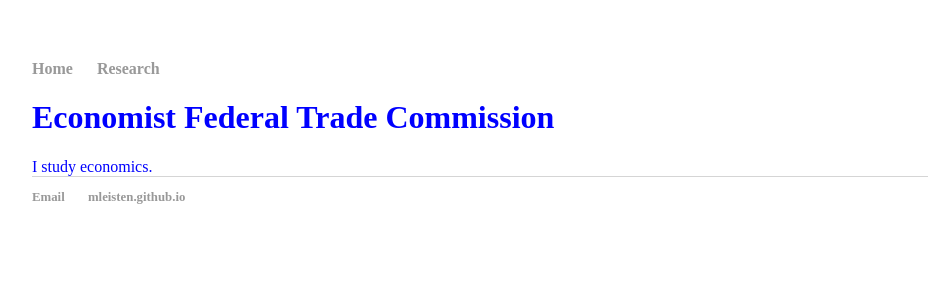
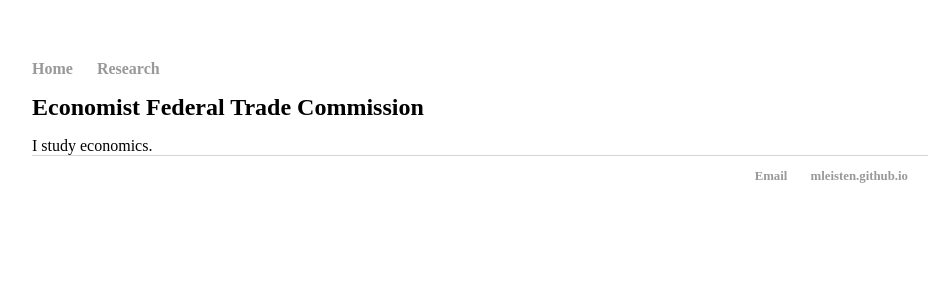
Before and after one commit to mleisten/mleisten.github.io, a Jekyll site: the page built from index.html, in a window 1280 px wide. Shown: the top 300 px of the page, without its empty margins (160-1099 px from the left). Built offline with Jekyll 4.4.1, drawn with Linux system fonts in a browser that asks for light colours.

Commit message:
Update main.css

```diff
--- a/css/main.css
+++ b/css/main.css
@@ -8,13 +8,19 @@
     list-style: none;
     font-weight: bold;
 }
-div.blah {
-    display: inline;
-    color: blue;
-}
 nav ul li, footer ul li {
     display: inline;
     margin-right: 20px;
+}
+footer ul {
+    float: right;
+}
+
+.row {
+  display: flex;
+}
+.column {
+  flex: 50%;
 }
 a {
     text-decoration: none;
@@ -24,8 +30,9 @@
     text-decoration: underline;
 }
 h1 {
-    font-size: 2em;
+    font-size: 1.5em;
     font-family:'Times New Roman', 'Times', 'Serif';
+    font-variant: "small-caps";
 }
 p {
     font-size: 1.5em;
```
